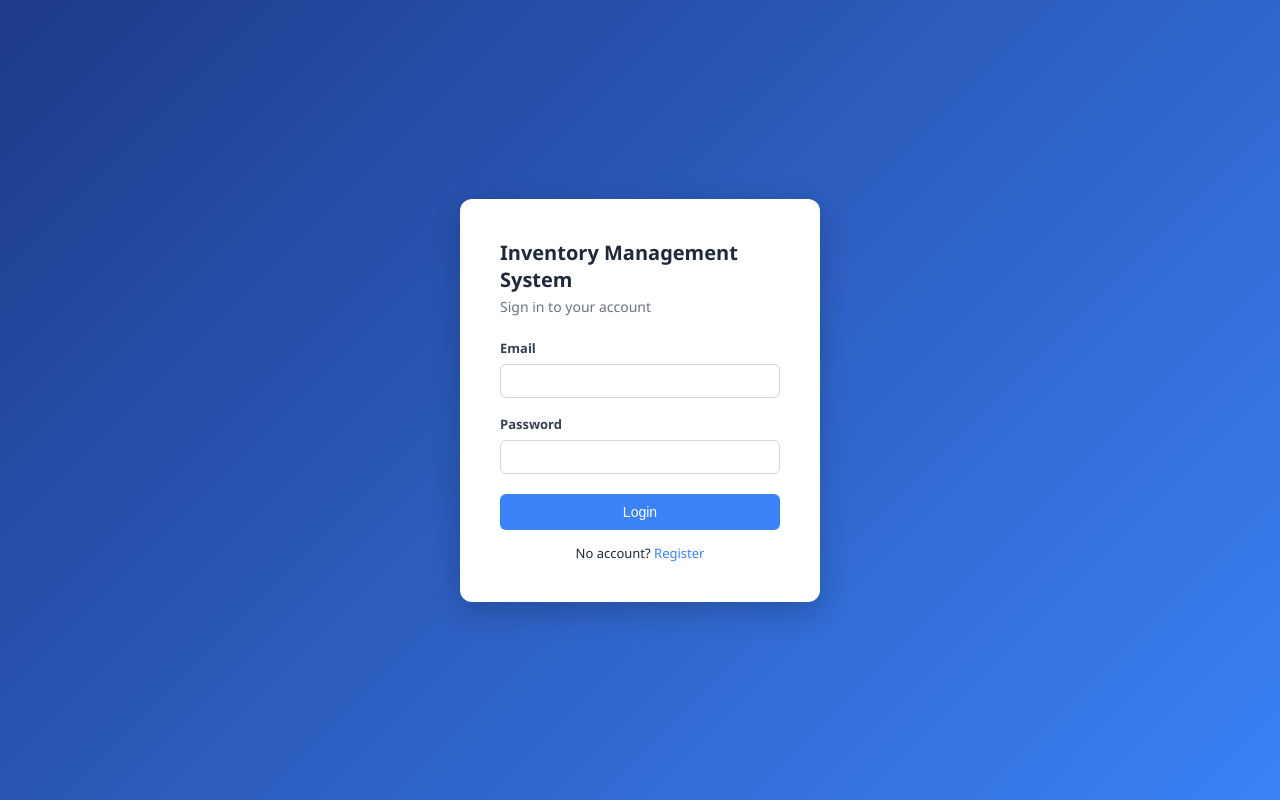
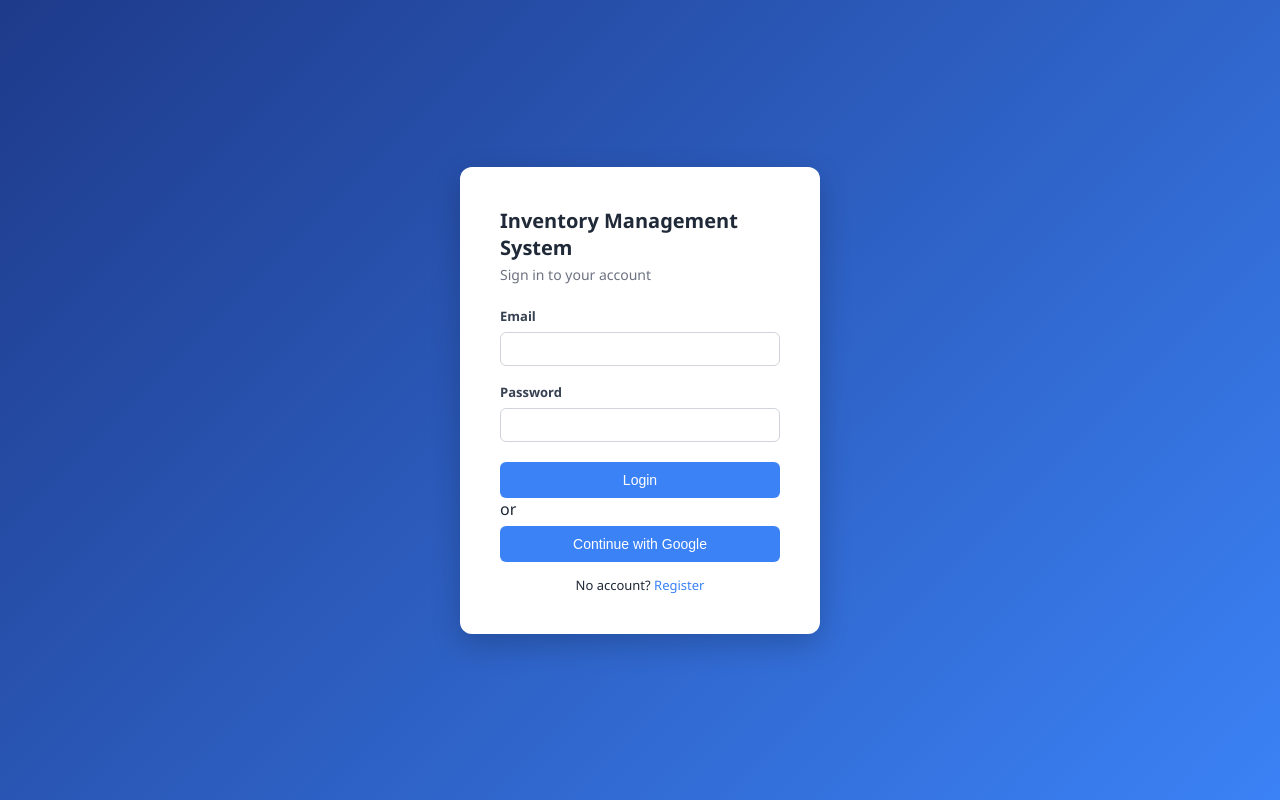
Before and after one commit to Prem-0007/Inventory_Management_System, a React (Vite) app in the folder inventory-management-system/frontend/: page /login in a window 1280 px wide. Built offline with nearby package versions, Linux system fonts and the light colour scheme; no server answers.

Commit message:
Update Login.jsx

```diff
--- a/inventory-management-system/frontend/src/pages/Login.jsx
+++ b/inventory-management-system/frontend/src/pages/Login.jsx
@@ -6,23 +6,40 @@ const Login = () => {
   const [email, setEmail] = useState('');
   const [password, setPassword] = useState('');
   const [error, setError] = useState('');
-  const { login } = useAuth();
+  const [busy, setBusy] = useState(false);
+  const { login, loginWithGoogle } = useAuth();
   const navigate = useNavigate();
 
   const handleSubmit = async (e) => {
     e.preventDefault();
     setError('');
+    setBusy(true);
     try {
       await login(email, password);
       navigate('/');
     } catch (err) {
-      setError(err.response?.data?.message || 'Login failed');
+      setError(friendlyError(err.code));
+    } finally {
+      setBusy(false);
+    }
+  };
+
+  const handleGoogle = async () => {
+    setError('');
+    setBusy(true);
+    try {
+      await loginWithGoogle();
+      navigate('/');
+    } catch (err) {
+      setError(friendlyError(err.code));
+    } finally {
+      setBusy(false);
     }
   };
 
   return (
     <div className="auth-page">
-      <form className="auth-card" onSubmit={handleSubmit}>
+      <form className="auth-card glass" onSubmit={handleSubmit}>
         <h1>Inventory Management System</h1>
         <p className="subtitle">Sign in to your account</p>
         {error && <div className="error-msg">{error}</div>}
@@ -30,7 +47,11 @@ const Login = () => {
         <input type="email" value={email} onChange={(e) => setEmail(e.target.value)} required />
         <label>Password</label>
         <input type="password" value={password} onChange={(e) => setPassword(e.target.value)} required />
-        <button type="submit">Login</button>
+        <button type="submit" disabled={busy}>{busy ? 'Signing in...' : 'Login'}</button>
+        <div className="divider">or</div>
+        <button type="button" className="google-btn" onClick={handleGoogle} disabled={busy}>
+          Continue with Google
+        </button>
         <p className="switch-link">
           No account? <Link to="/register">Register</Link>
         </p>
@@ -39,4 +60,17 @@ const Login = () => {
   );
 };
 
+function friendlyError(code) {
+  switch (code) {
+    case 'auth/invalid-credential':
+    case 'auth/wrong-password':
+    case 'auth/user-not-found':
+      return 'Invalid email or password';
+    case 'auth/too-many-requests':
+      return 'Too many attempts, try again later';
+    default:
+      return 'Login failed, please try again';
+  }
+}
+
 export default Login;
```
